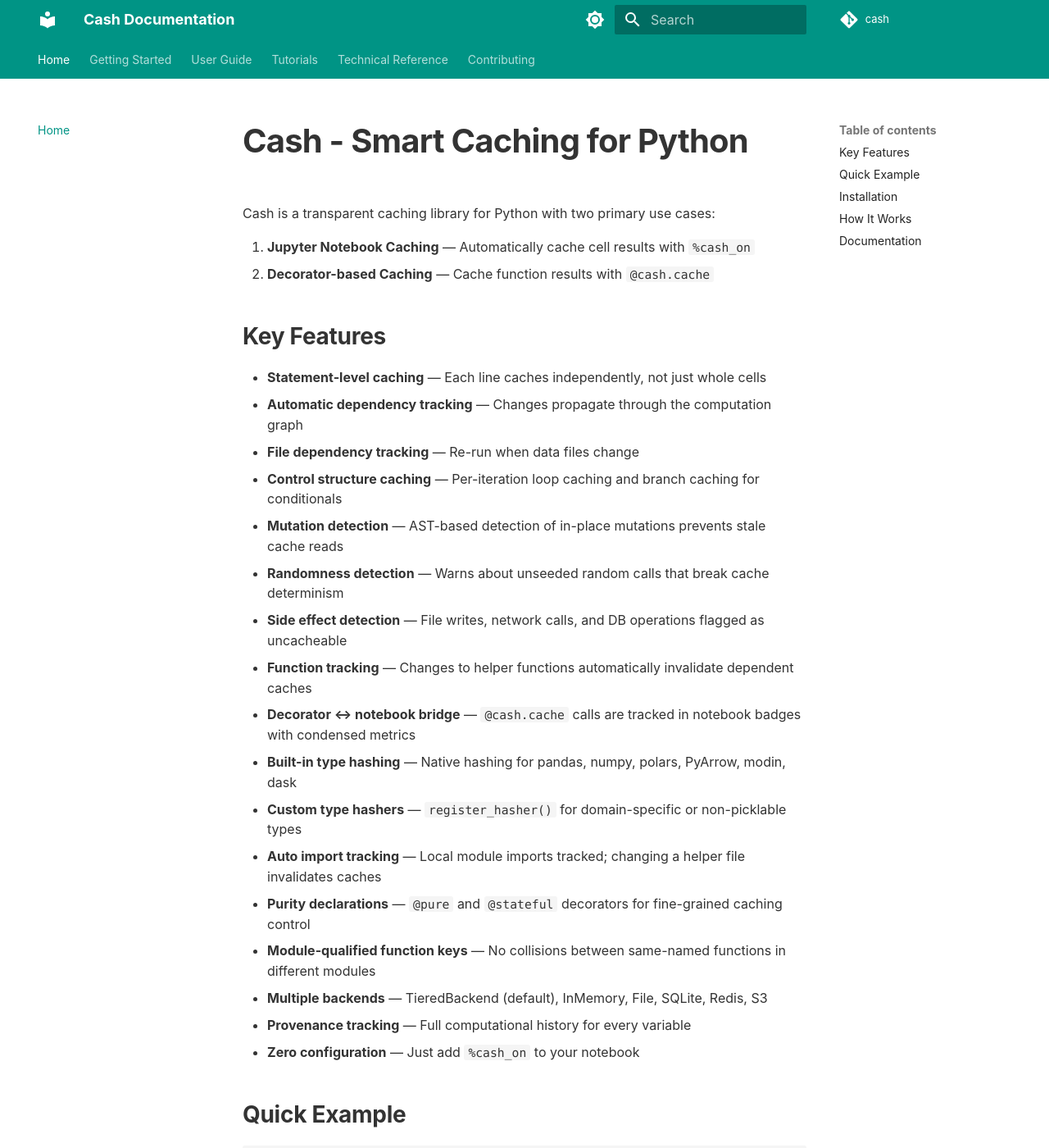
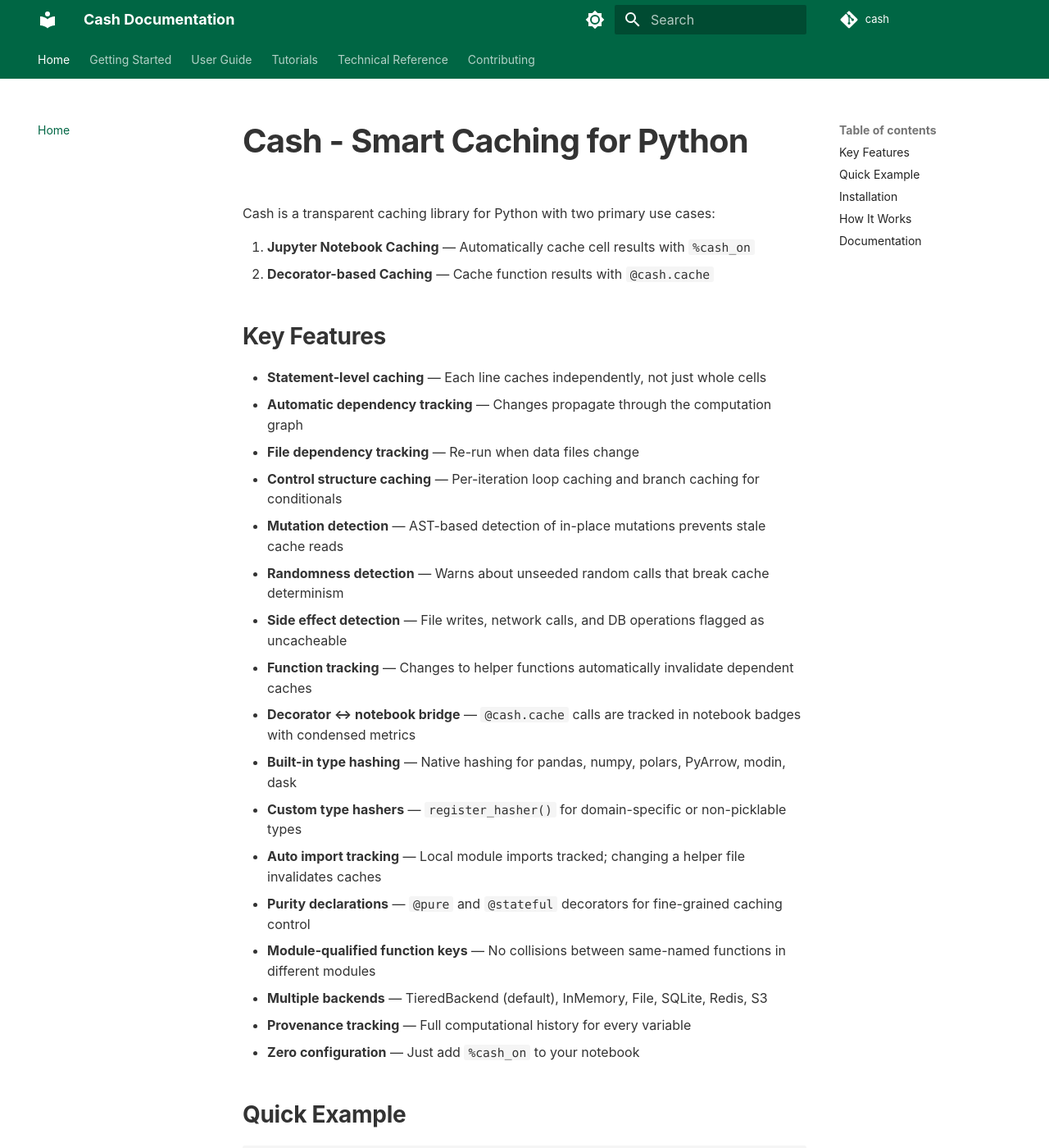
Before and after one commit to galgtonold/cash, an MkDocs documentation site: the page built from docs/index.md, in a window 1280 px wide and 1400 px high. Shown: the whole window at 82% size. Built offline with MkDocs 1.6.1 and Material for MkDocs 9.7.7, drawn with Linux system fonts in a browser that asks for light colours; comment, search, counter and statistics services are not loaded.

Commit message:
docs: switch site palette to cash brand (green + ochre)
The design system nominates teal+amber as a secondary palette for the
docs site, but the brand voice everywhere else in cash (badge state
colors, README hero, README brand chips) is the cash-green / cash-ochre
duo. Carry that voice through the docs site too.

Material side:
- mkdocs.yml: set both palettes (default + slate) to `primary: custom`
  and `accent: custom`.
- docs/stylesheets/cash-design.css: under [data-md-color-primary="custom"]
  and [data-md-color-accent="custom"], map material's --md-primary-* and
  --md-accent-* variables onto:
    primary = #006644 (cash-green)   — header bar, nav highlights
    accent  = #996300 (cash-ochre)   — focus rings, hover

Mermaid side:
- mkdocs.yml plugins.mermaid2.arguments: switch theme to `base` and
  publish themeVariables so flowchart nodes, edges, and labels track
  the same brand:
    primaryColor    #e6fffa (cash-green-bg)   — node fill
    primaryTextColor / primaryBorderColor = #006644 (cash-green)
    lineColor       #996300 (cash-ochre)      — edges
    secondaryColor  #fffbe6 (cash-ochre-bg)   — alt node fill
    tertiaryColor   #f5f5f5 (cash-bg-section) — group / section
  Font family kept to the bare system stack: quoted Windows-style font
  names like "Segoe UI" survive YAML but the mermaid2 serializer
  reproduces them with unescaped inner double-quotes, which breaks the
  JS string literal at runtime. The system fallback is fine without it.

Verified via preview_inspect on /notebook_caching_technical/:
- header bg rgb(0, 102, 68) (cash-green)
- mermaid node fill rgb(230, 255, 250) (cash-green-bg)
- mermaid node stroke rgb(0, 102, 68) (cash-green)
- mermaid edges rgb(153, 99, 0) (cash-ochre)
- all 8 diagrams still render as flowchart-v2 at full 688px width.

```diff
--- a/docs/stylesheets/cash-design.css
+++ b/docs/stylesheets/cash-design.css
@@ -84,6 +84,26 @@
   /* Fonts — disable Roboto, use system stacks. */
   --md-text-font: var(--cash-font-sans);
   --md-code-font: var(--cash-font-mono);
+}
+
+/* The mkdocs.yml palette is set to `primary: custom` and `accent: custom`,
+ * which means material expects us to supply the brand colors here.
+ * Map them to the cash green / ochre brand tokens. The selectors must use
+ * the `[data-md-color-primary="custom"]` / `accent` attribute so material's
+ * dark-mode toggle picks up the same colors. */
+[data-md-color-primary="custom"] {
+  --md-primary-fg-color:           #006644;  /* cash-green */
+  --md-primary-fg-color--light:    #228866;
+  --md-primary-fg-color--dark:     #004433;
+  --md-primary-bg-color:           #ffffff;
+  --md-primary-bg-color--light:    rgba(255, 255, 255, 0.7);
+  --md-typeset-a-color:            #006644;  /* legacy var, some material themes read it */
+}
+[data-md-color-accent="custom"] {
+  --md-accent-fg-color:            #996300;  /* cash-ochre */
+  --md-accent-fg-color--transparent: rgba(153, 99, 0, 0.1);
+  --md-accent-bg-color:            #ffffff;
+  --md-accent-bg-color--light:     rgba(255, 255, 255, 0.7);
 }
 
 /* ─── Body typography ────────────────────────────────────────────────── */
--- a/mkdocs.yml
+++ b/mkdocs.yml
@@ -9,14 +9,14 @@
   name: material
   palette:
     - scheme: default
-      primary: teal
-      accent: amber
+      primary: custom
+      accent: custom
       toggle:
         icon: material/brightness-7
         name: Switch to dark mode
     - scheme: slate
-      primary: teal
-      accent: amber
+      primary: custom
+      accent: custom
       toggle:
         icon: material/brightness-4
         name: Switch to light mode
@@ -39,7 +39,24 @@
 
 plugins:
   - search
-  - mermaid2
+  - mermaid2:
+      arguments:
+        theme: base
+        themeVariables:
+          fontFamily: -apple-system, BlinkMacSystemFont, Helvetica, Arial, sans-serif
+          primaryColor: '#e6fffa'         # cash-green-bg — node fill
+          primaryTextColor: '#006644'     # cash-green — node text
+          primaryBorderColor: '#006644'   # cash-green — node border
+          lineColor: '#996300'            # cash-ochre — edges
+          secondaryColor: '#fffbe6'       # cash-ochre-bg — alt node fill
+          secondaryTextColor: '#996300'
+          secondaryBorderColor: '#996300'
+          tertiaryColor: '#f5f5f5'        # cash-bg-section
+          tertiaryTextColor: '#333333'    # cash-ink
+          tertiaryBorderColor: '#dddddd'  # cash-rule-strong
+          background: '#ffffff'
+          mainBkg: '#e6fffa'
+          edgeLabelBackground: '#ffffff'
   - mkdocstrings:
       handlers:
         python:
```
